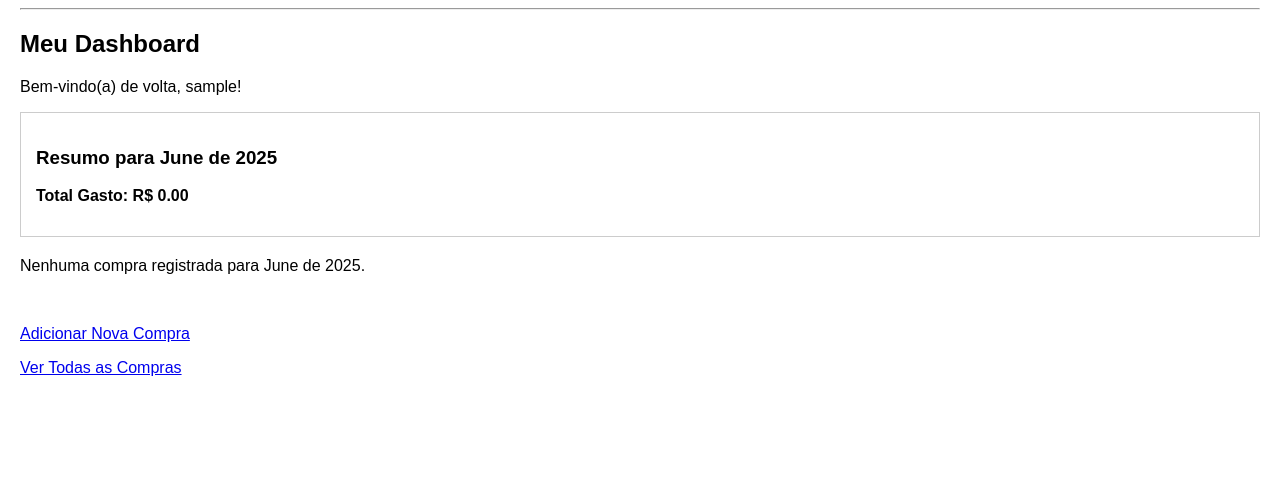
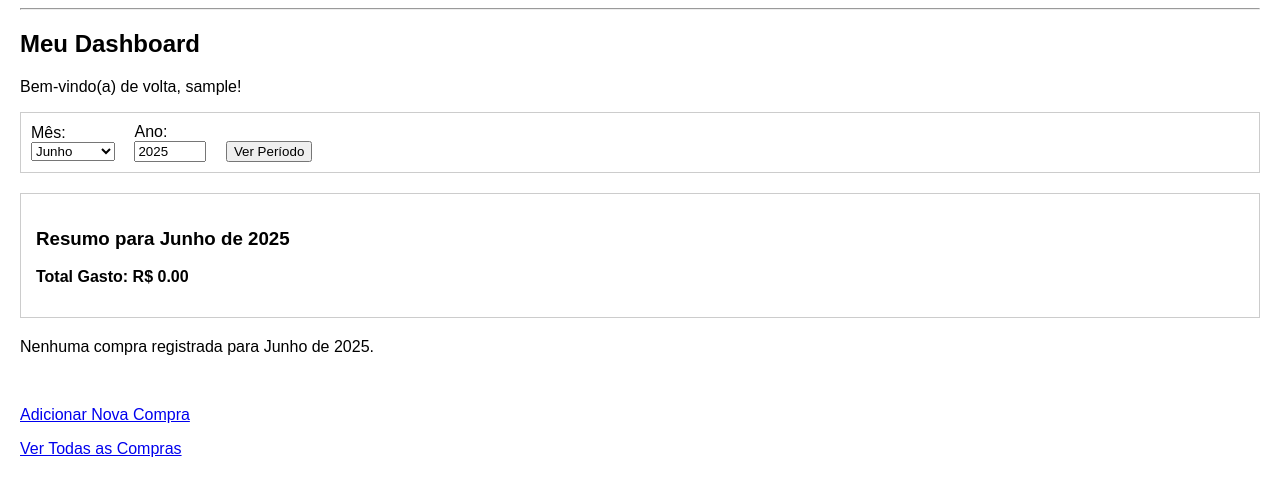
Before and after one commit to FillipeBerssot/projeto_gestao_estoque, a Flask app: page / in a window 1280 px wide. Shown: the part 38-534 px from the top of the page. Run offline with Flask 3, Linux system fonts and the light colour scheme; a user stored in the database is signed in; tables that the repository leaves empty hold one stand-in row (values such as "Sample post").

Commit message:
Adiciona filtragem por mês/ano e paginação à lista de compras do Dashboard

```diff
--- a/minha_app/dashboard/routes.py
+++ b/minha_app/dashboard/routes.py
@@ -1,32 +1,66 @@
-from flask import render_template, current_app
+from flask import flash, render_template, current_app, request
 from flask_login import login_required, current_user
+from sqlalchemy import func
 from . import dashboard_bp
 from ..models import Purchase
 from .. import db
 from datetime import date, datetime
 import calendar
 
+
+MONTH_OPTIONS = {
+    1:'Janeiro', 2:'Fevereiro', 3:'Março', 4:'Abril',
+    5:'Maio', 6:'Junho', 7:'Julho', 8:'Agosto',
+    9:'Setembro', 10:'Outubro', 11:'Novembro', 12:'Dezembro'
+}
+
 @dashboard_bp.route('/')
 @login_required
 def view_dashboard():
     hoje = date.today()
-    primeiro_dia_mes_atual = hoje.replace(day=1)
-    ultimo_dia_do_mes_atual_num = calendar.monthrange(hoje.year, hoje.month)[1]
-    ultimo_dia_mes_atual = hoje.replace(day=ultimo_dia_do_mes_atual_num)
 
-    compras_mes_atual = Purchase.query.with_parent(current_user).filter(
-        Purchase.purchase_date >= primeiro_dia_mes_atual,
-        Purchase.purchase_date <= ultimo_dia_mes_atual
-    ).order_by(Purchase.purchase_date.desc()).all()
+    try:
+        selected_year = int(request.args.get('filter_year', hoje.year))
+        selected_month = int(request.args.get('filter_month', hoje.month))
+        if not (1 <= selected_month <= 12): raise ValueError('Mês inválido')
+    except (ValueError, TypeError):
+        flash('Mês ou ano de filtro inválido. Mostrando período atual.', 'warning')
+        selected_year = hoje.year
+        selected_month = hoje.month
 
-    total_gasto_mes_atual = 0
-    for compra in compras_mes_atual:
-        total_gasto_mes_atual += compra.value
+    primeiro_dia_mes = date(selected_year, selected_month, 1)
+    ultimo_dia_do_mes_num = calendar.monthrange(selected_year, selected_month)[1]
+    ultimo_dia_mes = date(selected_year, selected_month, ultimo_dia_do_mes_num)
 
-    nome_mes_atual = hoje.strftime("%B de %Y")
+    query_base_periodo = Purchase.query.with_parent(current_user).filter(
+        Purchase.purchase_date >= primeiro_dia_mes,
+        Purchase.purchase_date <= ultimo_dia_mes
+    )
+
+    total_gasto_mes = db.session.query(db.func.sum(Purchase.value)).filter(
+        Purchase.user_id == current_user.id,
+        Purchase.purchase_date >= primeiro_dia_mes,
+        Purchase.purchase_date <= ultimo_dia_mes
+    ).scalar() or 0.0
+
+    page = request.args.get('page', 1, type=int)
+    PER_PAGE = 10
+    pagination = query_base_periodo.order_by(Purchase.purchase_date.desc()).paginate(
+        page=page,
+        per_page=PER_PAGE,
+        error_out=False
+    )
+
+    compras_do_periodo_paginadas = pagination.items
+
+    nome_mes_selecionado = f'{MONTH_OPTIONS[selected_month]} de {selected_year}'
 
     return render_template('dashboard.html',
                            title='Meu Dashboard',
-                           nome_mes_atual=nome_mes_atual,
-                           total_gasto_mes_atual=total_gasto_mes_atual,
-                           compras_mes_atual=compras_mes_atual)
+                           nome_mes_selecionado=nome_mes_selecionado,
+                           total_gasto_mes=total_gasto_mes,
+                           compras_mes_atual=compras_do_periodo_paginadas,
+                           pagination=pagination,
+                           month_options=MONTH_OPTIONS,
+                           selected_month=selected_month,
+                           selected_year=selected_year)
--- a/minha_app/templates/dashboard/dashboard.html
+++ b/minha_app/templates/dashboard/dashboard.html
@@ -6,18 +6,43 @@
     <h2>{{ title }}</h2>
     <p>Bem-vindo(a) de volta, {{ current_user.username }}!</p>
 
+    {# Formulario de Filtro por Mês/Ano #}
+    <form method="GET" action="{{ url_for('dashboard.view_dashboard') }}" style="margin-bottom: 20px; border: 1px solid #ccc; padding: 10px;">
+        <div style="display: inline-block; margin-right: 15px;">
+            <label for="filter_month">Mês:</label><br>
+
+            <select name="filter_month" id="filter_month">
+                {% for month_num, month_name in month_options.items() %}
+                    <option value="{{ month_num }}" {% if month_num == selected_month %}selected{% endif %}>
+                        {{ month_name }}
+                    </option>
+                {% endfor %}
+            </select>
+        </div>
+
+        <div style="display: inline-block; margin-right: 15px;">
+            <label for="filter_year">Ano:</label><br>
+
+            <input type="number" id="filter_year" name="filter_year" min="2000" max="2099" step="1" value="{{ selected_year }}">
+        </div>
+
+        <button type="submit" style="vertical-align: bottom;">Ver Período</button>
+    </form>
+    {# Fim do Formulario de Filtro #}
+
     <div style="border: 1px solid #ccc; padding: 15px; margin-bottom: 20px;">
-        <h3>Resumo para {{ nome_mes_atual }}</h3>
-        <p><strong>Total Gasto: R$ {{ "%.2f"|format(total_gasto_mes_atual) }}</strong></p>
+        <h3>Resumo para {{ nome_mes_selecionado }}</h3>
+        <p><strong>Total Gasto: R$ {{ "%.2f"|format(total_gasto_mes) }}</strong></p>
     </div>
 
     {% if compras_mes_atual %}
-        <h4>Compras de {{ nome_mes_atual }}:</h4>
+        <h4>Compras de {{ nome_mes_selecionado }}:</h4>
         <table border="1" style="width: 100%; border-collapse: collapse;">
             <thead>
                 <tr>
                     <th>Data</th>
                     <th>Produto</th>
+                    <th>Quantidade</th>
                     <th>Valor (R$)</th>
                     <th>Detalhes</th>
                 </tr>
@@ -28,6 +53,7 @@
                     <tr>
                         <td>{{ compra.purchase_date.strftime('%d/%m/%Y') }}</td>
                         <td>{{ compra.product_name }}</td>
+                        <td>{{ compra.quantity }}</td>
                         <td>{{ "%.2f"|format(compra.value) }}</td>
                         <td><a href="{{ url_for('purchases.edit_purchase', purchase_id=compra.id) }}">Ver/Editar</a></td>
                     </tr>
@@ -35,8 +61,52 @@
             </tbody>
         </table>
     {% else %}
-        <p>Nenhuma compra registrada para {{ nome_mes_atual }}.</p>
+        <p>Nenhuma compra registrada para {{ nome_mes_selecionado }}.</p>
     {% endif %}
+
+    {# Bloco de Paginação #}
+    {% if pagination and pagination.pages > 1 %}
+        <nav aria-label="Paginação das compras do mês" style="margin-top: 15px;">
+            <ul class="pagination" style="list-style: none; display: flex; padding: 0;">
+
+                {# Link para a Página Anterior #}
+                <li class="page-item {% if not pagination.has_prev %}disabled{% endif %}" style="margin-right: 5px;">
+                    <a href="{{ url_for('dashboard.view_dashboard', page=pagination.prev_num, filter_month=selected_month, filter_year=selected_year) if pagination.has_prev else '#_prev' }}">
+                        &laquo; Anterior
+                    </a>
+                </li>
+
+                {# Links para os Números das Páginas #}
+                {% for p_num in pagination.iter_pages(left_edge=1, right_edge=1, left_current=2, right_current=2) %}
+                    {% if p_num %}
+                        {% if pagination.page == p_num %}
+                            <li class="page-item active" style="margin-right: 5px;">
+                                <a class="page-link" href="{{ url_for('dashboard.view_dashboard', page=p_num, filter_month=selected_month, filter_year=selected_year) }}">{{ p_num }}</a>
+                            </li>
+                        {% else %}
+                            <li class="page-item" style="margin-right: 5px;">
+                                <a class="page-link" href="{{ url_for('dashboard.view_dashboard', page=p_num, filter_month=selected_month, filter_year=selected_year) }}">{{ p_num }}</a>
+                            </li>
+                        {% endif %}
+                    {% else %}
+                        <li class="page-item disabled" style="margin-right: 5px;"><span class="page-link">...</span></li>
+                    {% endif %}
+                  {% endfor %}
+
+                  {# Link para proxima pagina #}
+                  <li class="page-item {% if not pagination.has_next %}disabled{% endif %}" style="margin-left: 5px;">
+                    <a class="page-link" href="{{ url_for('dashboard.view_dashboard', page=pagination.next_num, filter_month=selected_month, filter_year=selected_year) if pagination.has_next else '#_next' }}">
+                      Próxima &raquo;
+                    </a>
+                  </li>
+            </ul>
+        </nav>
+
+        <p style="font-size: 0.9em;">
+            Mostrando página {{ pagination.page }} de {{ pagination.pages }}. Total de {{ pagination.total }} compras neste período.
+        </p>
+    {% endif %}
+    {# FIM DO BLOCO DE PAGINAÇÃO #}
 
     <br>
 
```
